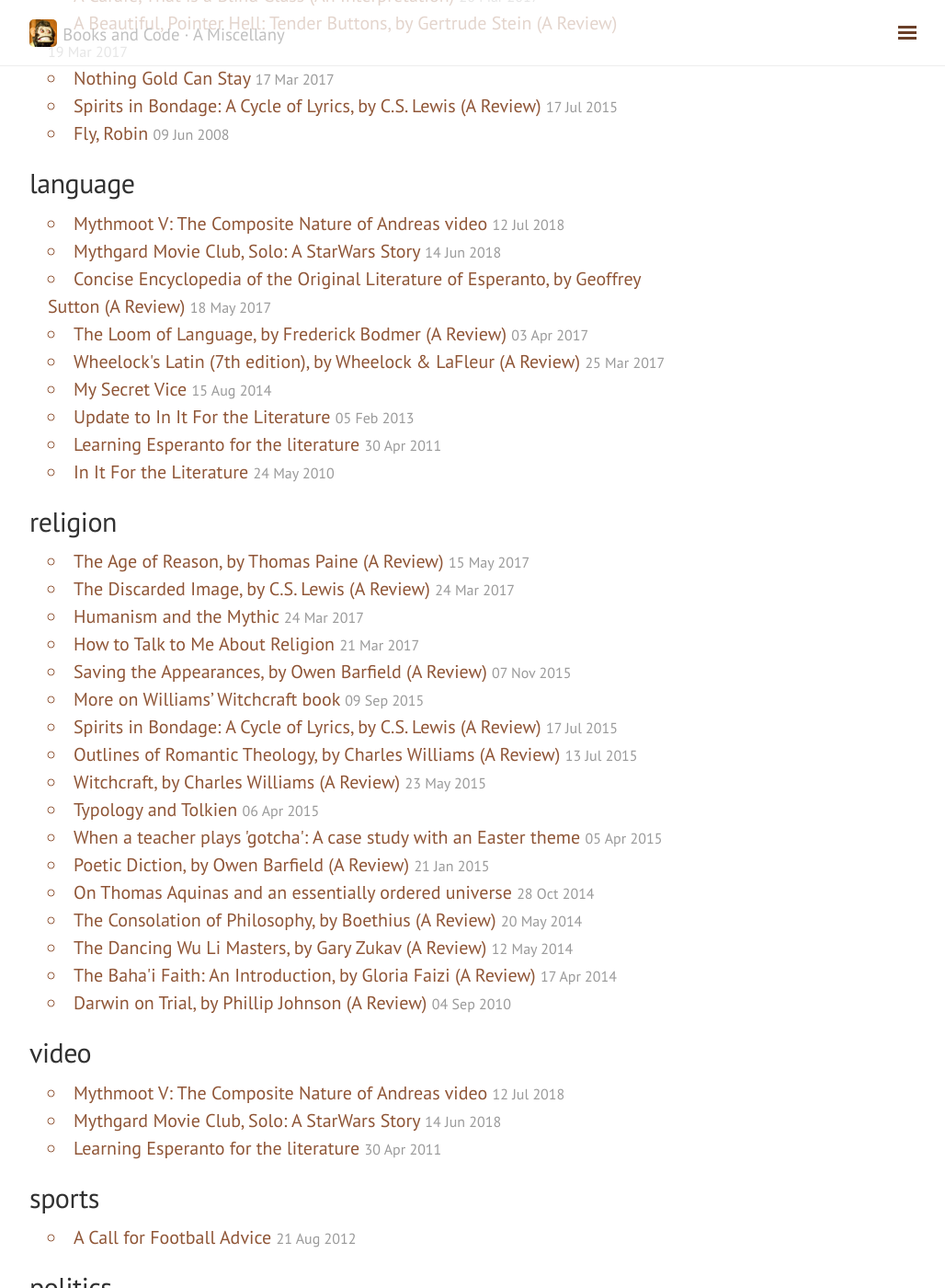
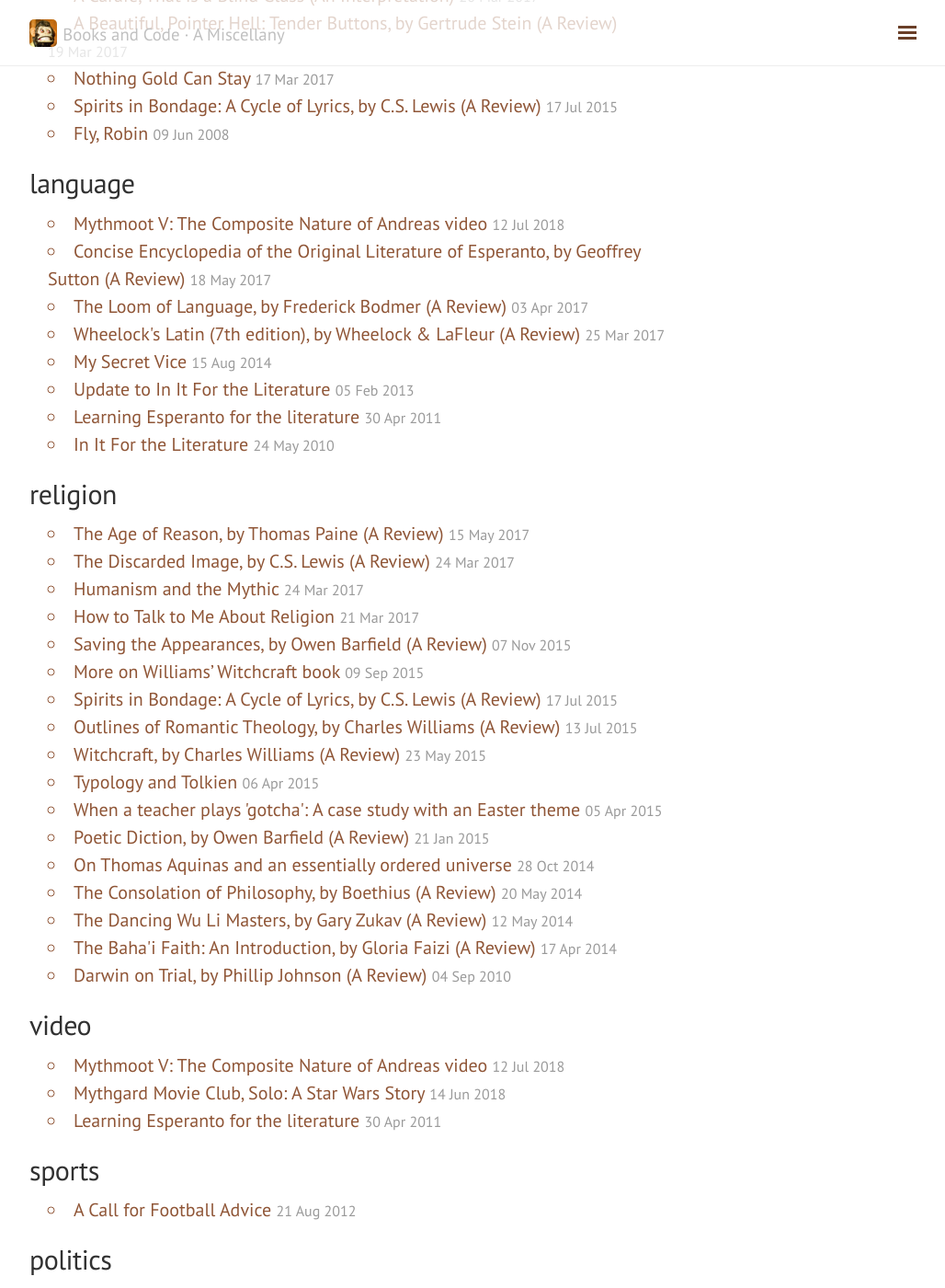
Before and after one commit to dmaddock1/dmaddock1.github.io, a Jekyll site: the page built from blog/tags.html, in a window 1280 px wide and 1400 px high, scrolled down 539 px. Shown: the whole window at 92% size, without its empty margins (248-1276 px from the left). Built offline with Jekyll 4.4.1, drawn with Linux system fonts in a browser that asks for light colours; nearby versions of some CDN libraries.

Commit message:
Update 2018-06-14-mythgard-movie-club-solo.md

```diff
--- a/_posts/2018-06-14-mythgard-movie-club-solo.md
+++ b/_posts/2018-06-14-mythgard-movie-club-solo.md
@@ -1,8 +1,7 @@
 ---
 layout: post
-title: "Mythgard Movie Club, Solo: A StarWars Story"
-categories: [scholarship]
-tags: [video, language]
+title: "Mythgard Movie Club, Solo: A Star Wars Story"
+tags: [video]
 ---
 My appearance as a panelist on the _Mythgard Movie Club_, episode 6 about _Solo: A Star Wars Story_.
 
```
